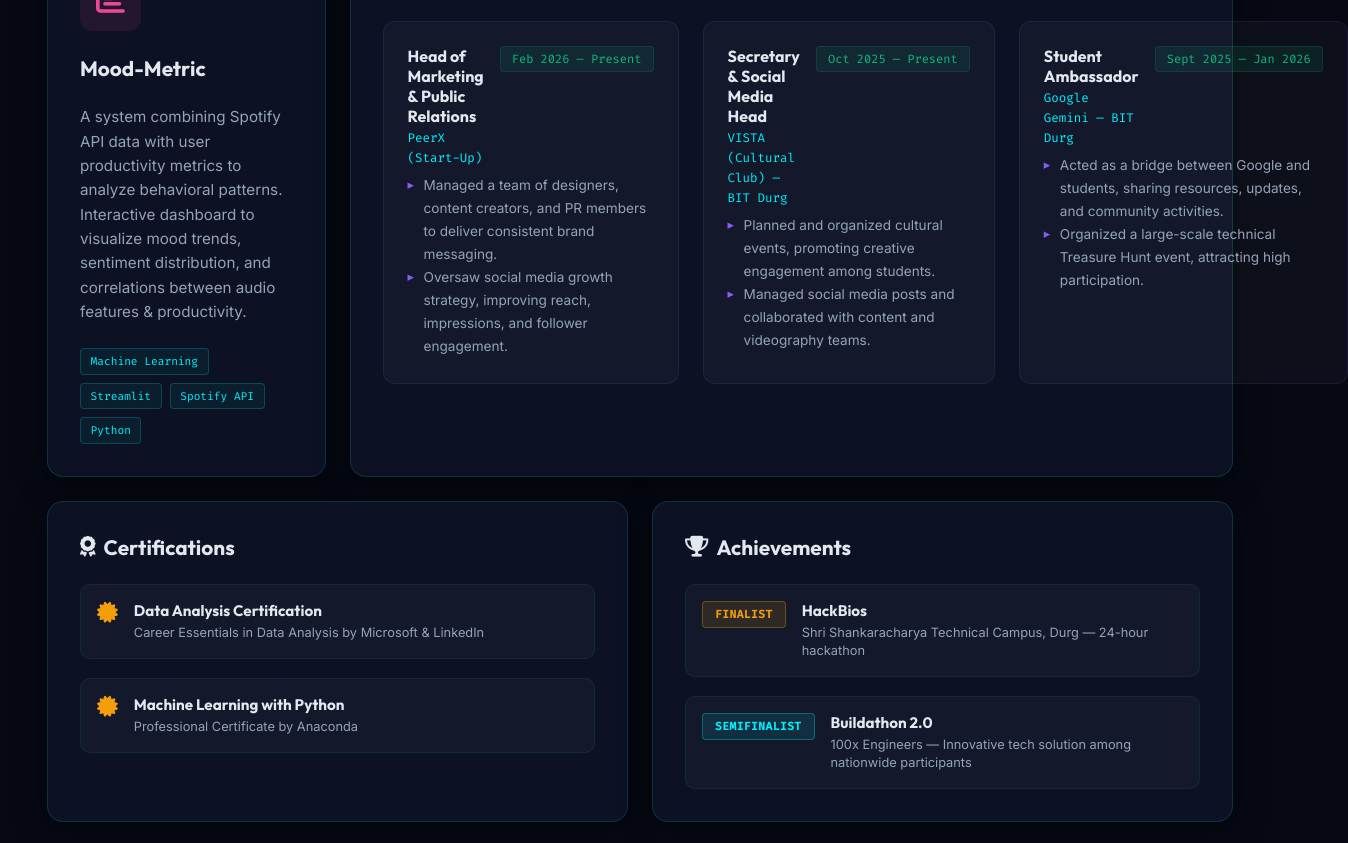
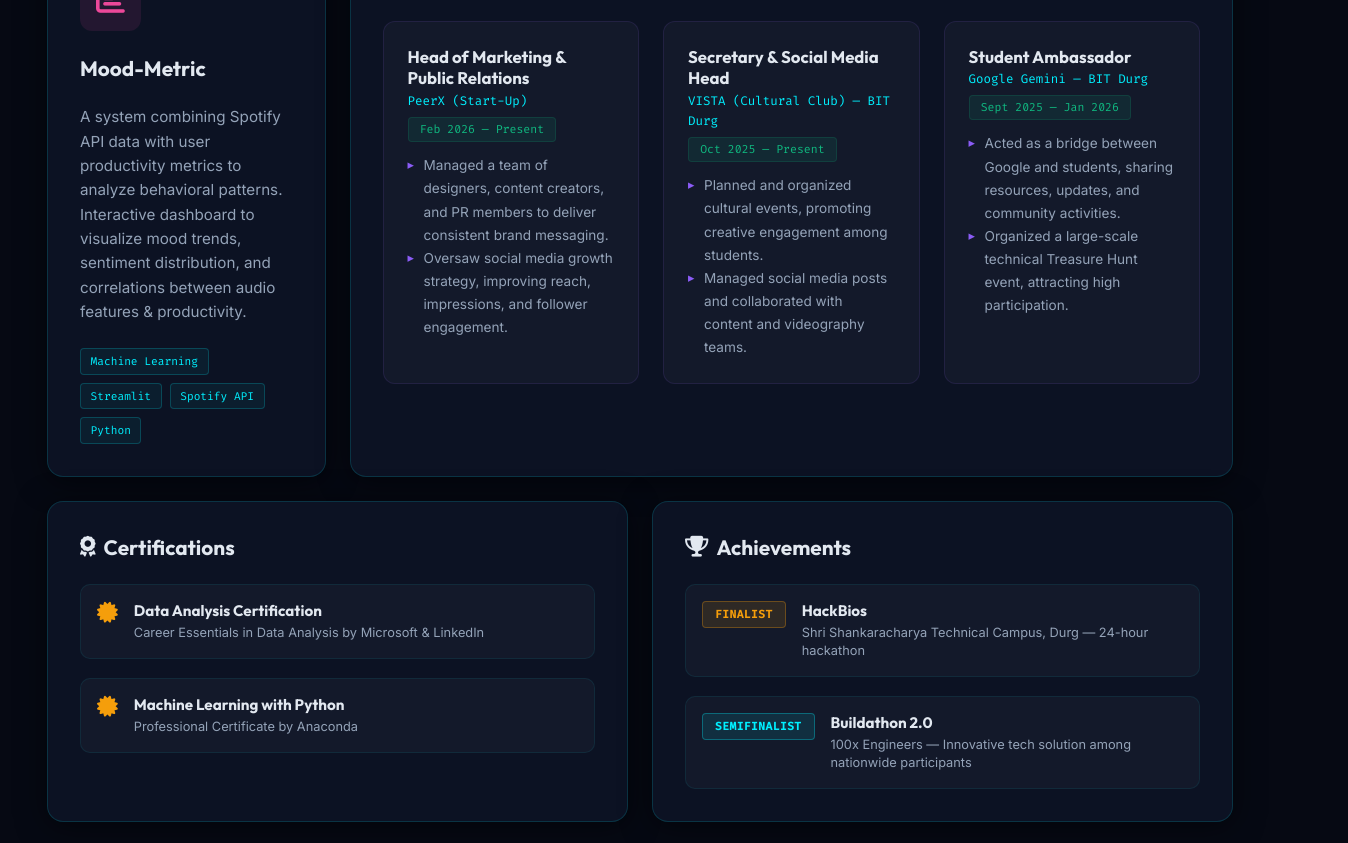
Before and after one commit to nikhilyadav156/nikhilyadav156.github.io, a plain HTML site: page index.html in a window 1280 px wide. Shown: the part 1740-2583 px from the top of the page, 1348 px wide, since content can reach past the window. Drawn offline with nearby package versions, Linux system fonts and the light colour scheme.

Commit message:
Fix experience cards: stack title/date vertically for cleaner layout

```diff
--- a/styles.css
+++ b/styles.css
@@ -540,35 +540,36 @@
 
 .exp-header {
     display: flex;
-    justify-content: space-between;
-    align-items: flex-start;
-    margin-bottom: 0.5rem;
-    gap: 1rem;
+    flex-direction: column;
+    margin-bottom: 0.75rem;
+    gap: 0.5rem;
 }
 
 .exp-title h4 {
     font-family: var(--font-heading);
-    font-size: 1rem;
+    font-size: 1.05rem;
     font-weight: 600;
     color: var(--text-main);
+    line-height: 1.3;
 }
 
 .exp-org {
     font-family: var(--font-mono);
     font-size: 0.78rem;
     color: var(--accent-cyan);
+    margin-top: 0.15rem;
 }
 
 .exp-date {
     font-family: var(--font-mono);
-    font-size: 0.75rem;
+    font-size: 0.72rem;
     color: var(--accent-green);
     background: rgba(16, 185, 129, 0.1);
     padding: 0.25rem 0.7rem;
     border-radius: 4px;
     border: 1px solid rgba(16, 185, 129, 0.15);
     white-space: nowrap;
-    flex-shrink: 0;
+    align-self: flex-start;
 }
 
 .exp-details {
```
